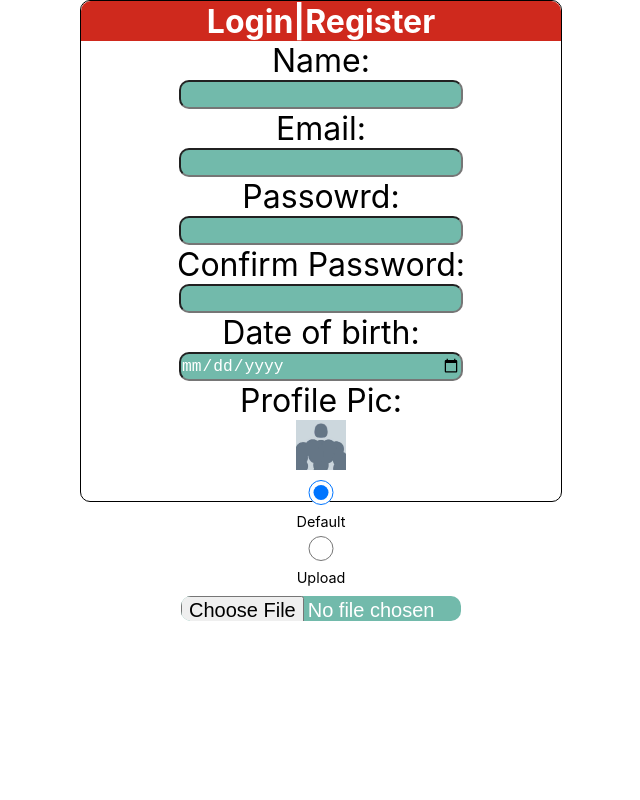
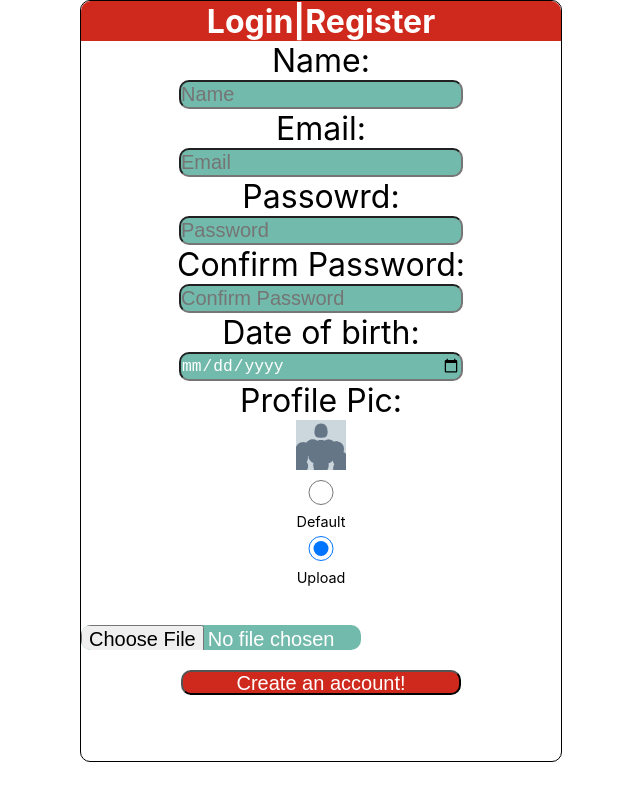
Before and after one commit to KoussayDhifi/Meddit, a React (Create React App) app: page /register in a window 1280 px wide. Both pictures are taken after a click on the radio button "Upload". Shown: the whole page, without its empty margins (319-959 px from the left). Built offline with nearby package versions, Linux system fonts and the light colour scheme.

Commit message:
Add default and Upload pfp functionality

```diff
--- a/src/Components/Authentication/login.js
+++ b/src/Components/Authentication/login.js
@@ -10,9 +10,9 @@ const Login = () => {
             </div>
             <br/>
             <label for="email">Email:</label><br/>
-            <input type="email" id="email" className="email"/><br/>
+            <input type="email" id="email" className="email" required/><br/>
             <label for="password">Password:</label><br/>
-            <input type="password" id="password" className="password"/><br/>
+            <input type="password" id="password" className="password" required/><br/>
             <input type="checkbox" id="remember" className="remember"/><label class="rememberlabel" for="remember"><p>Remember Me</p></label>
             <br/>
             <input type="submit" value="Login!"/>
--- a/src/Components/Registeration/register.css
+++ b/src/Components/Registeration/register.css
@@ -3,6 +3,12 @@
   text-align: center;
   display: flex;
   justify-content: center;
+
+}
+
+.Register form
+{
+  height: 760px;
 }
 
 .Register form input
@@ -24,3 +30,23 @@ img
 {
   width: 50px;
 }
+
+.Register form input[type='submit']
+{
+  background-color: #cf291d;
+}
+.Register form input[type='submit']:hover
+{
+  background-color: #FFFF;
+  color:#cf291d;
+  animation-name: button-animations;
+  animation-duration: 1s;
+  cursor: pointer;
+}
+
+
+/*Animations*/
+@keyframes button-animations {
+  from {background-color:#cf291d; color:#FFFF; }
+  to {background-color: #FFFF; color:#cf291d;}
+}
--- a/src/Components/Registeration/register.js
+++ b/src/Components/Registeration/register.js
@@ -3,6 +3,28 @@ import {Link} from 'react-router-dom'
 import {useState} from 'react';
 
 const Register = () => {
+  //states
+  const [style,setStyle] = useState({display:'none'})
+  const [checkedDefault,setCheckedDefault] = useState('checked')
+  const [checkedUpload,setCheckedUpload] = useState('')
+
+  //Functions for handling
+  const handleChangeRadio = () => {
+    if (document.getElementById("upload").checked)
+    {
+      setStyle({display:'flex'})
+      setCheckedUpload('checked')
+      setCheckedDefault('')
+
+    }else if (document.getElementById("default").checked)
+    {
+        setStyle({display:'none'})
+        setCheckedUpload('')
+        setCheckedDefault('checked')
+
+    }
+  }
+
   return(
     <div className="Register">
       <form>
@@ -10,20 +32,21 @@ const Register = () => {
           <h1><Link to="/login"><a>Login</a></Link>|<Link to="/register"><a>Register</a></Link></h1>
         </div>
         <label for="name">Name:</label><br/>
-        <input type="text" id="name" className="name"/><br/>
+        <input type="text" id="name" className="name" placeHolder="Name"/><br/>
         <label for="email">Email:</label><br/>
-        <input type="email" id="email" className="email"/><br/>
+        <input type="email" id="email" className="email" placeHolder="Email"/><br/>
         <label for="p1">Passowrd:</label><br/>
-        <input type="password" id="p1" className="p1"/><br/>
+        <input type="password" id="p1" className="p1" placeHolder="Password"/><br/>
         <label for="p2">Confirm Password:</label><br/>
-        <input type="password" id="p2" className="p2"/><br/>
+        <input type="password" id="p2" className="p2" placeHolder="Confirm Password"/><br/>
         <label for="date">Date of birth:</label><br/>
         <input type="date" id="date" className="date"/><br/>
         <label for="date">Profile Pic:</label><br/>
         <img src="/Pfps/default.jpg"/><br/>
-        <input type="radio" id="default" name='pfp' checked/><label class="default" for="default"><p>Default</p></label>
-        <input type="radio" id="upload" name='pfp'/><label class="upload" for="upload"><p>Upload</p></label>
-        <input type="file"/>
+        <input type="radio" id="default" name='pfp' checked={checkedDefault} onChange={handleChangeRadio}  /><label class="default" for="default"><p>Default</p></label>
+        <input type="radio" id="upload" name='pfp' checked={checkedUpload} onChange={handleChangeRadio}/><label class="upload" for="upload"><p>Upload</p></label><br/>
+        <input type="file" id="file" style={style}/><br/>
+        <input type="submit" value="Create an account!"/>
 
 
       </form>
```
